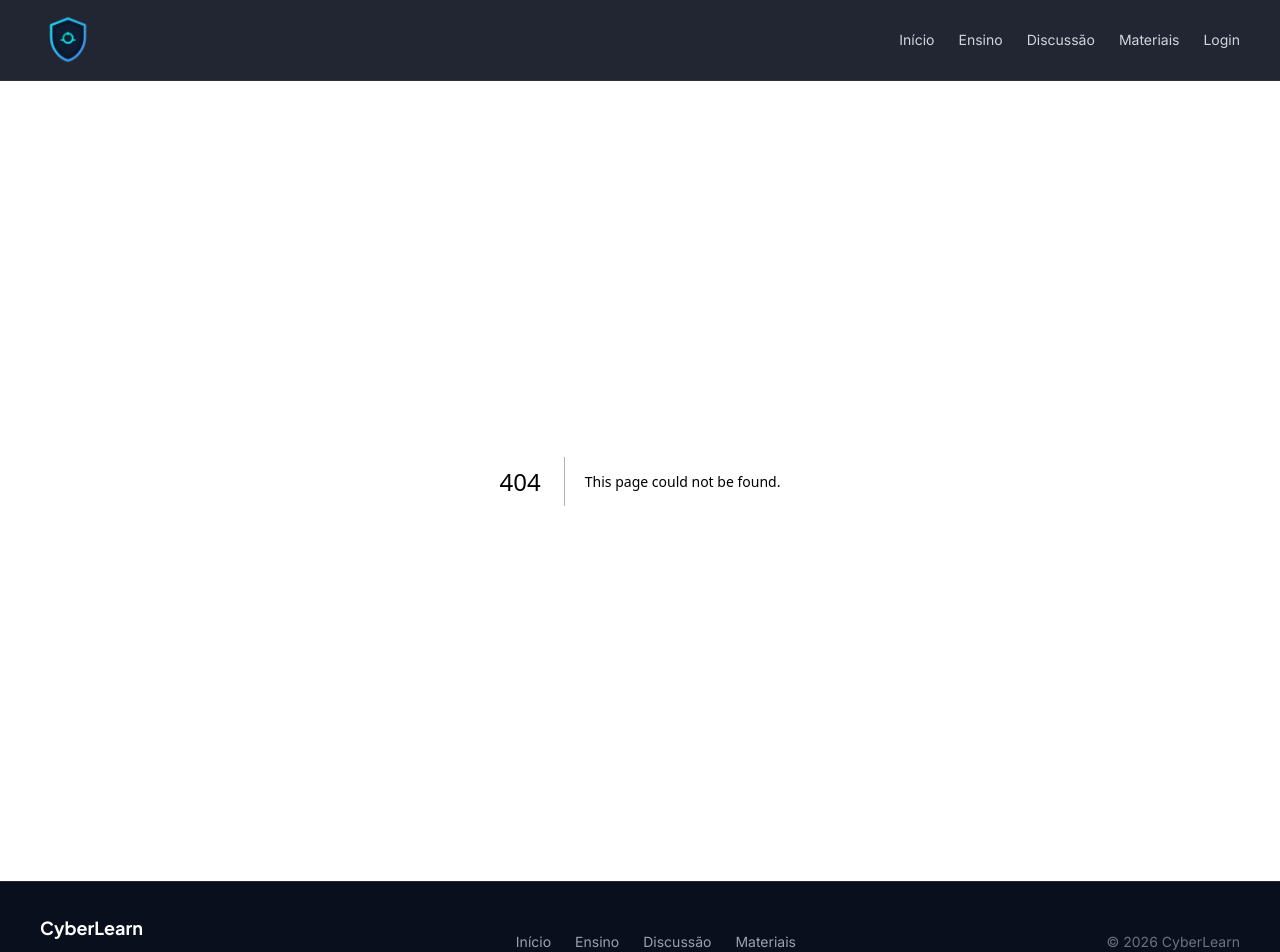
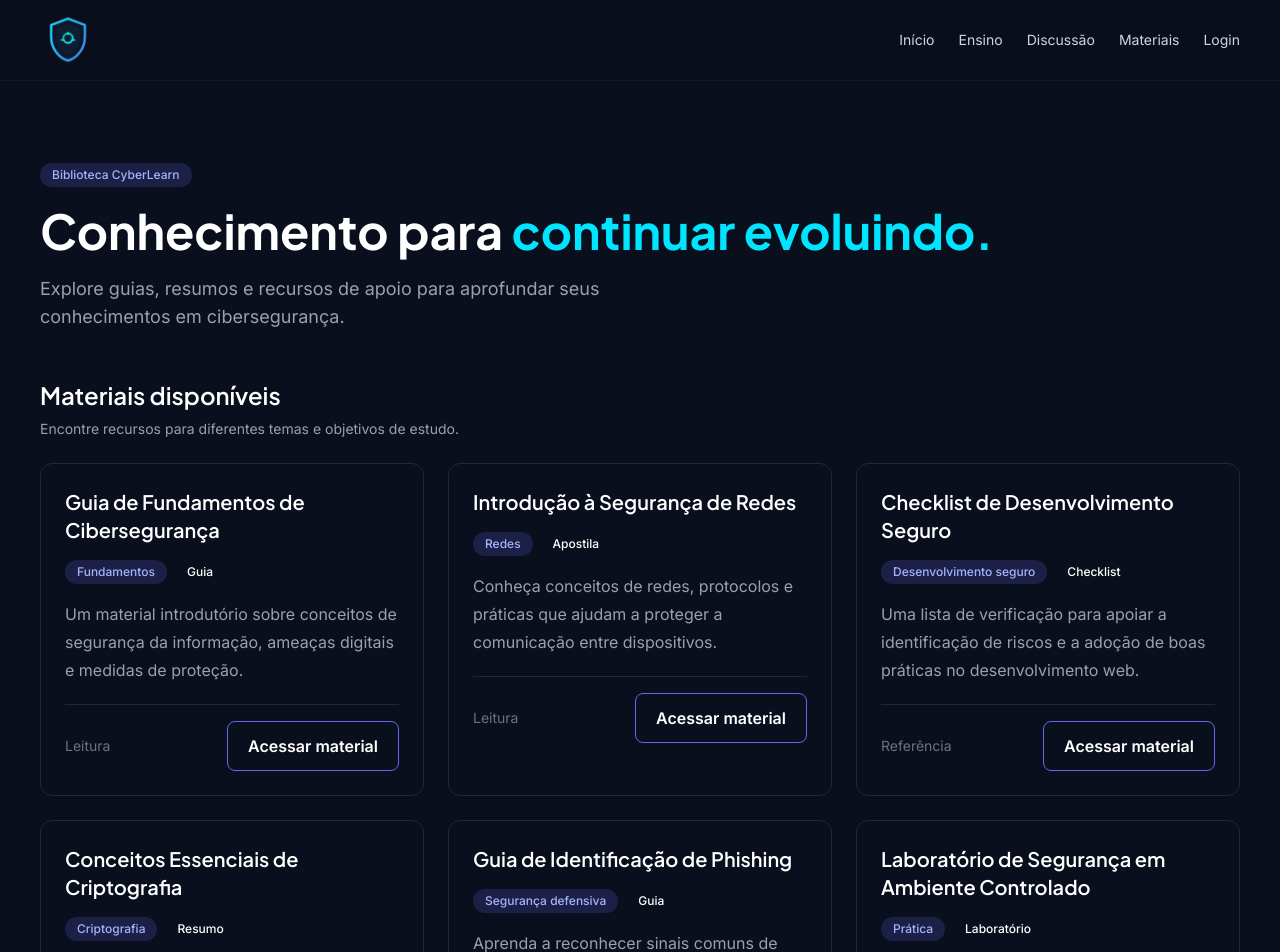
Before and after one commit to tkaoribruna/Certificadora-Identitaria, a Next.js app in the folder frontend/: page /materiais in a window 1280 px wide. Before the commit this address had no page. Shown: the top 952 px of the page. Built offline with nearby package versions, Linux system fonts and the light colour scheme.

Commit message:
feat(frontend): adiciona pagina de materiais

```diff
--- /dev/null
+++ b/frontend/app/materiais/page.tsx
@@ -0,0 +1,143 @@
+"use client"
+
+import { Container } from "@/components/Container";
+import { Badge } from "@/components/Badge";
+import { Card } from "@/components/Card";
+import { Button } from "@/components/Button";
+
+const materiais = [
+  {
+    id: 1,
+    titulo: "Guia de Fundamentos de Cibersegurança",
+    descricao:
+      "Um material introdutório sobre conceitos de segurança da informação, ameaças digitais e medidas de proteção.",
+    categoria: "Fundamentos",
+    tipo: "Guia",
+    formato: "Leitura",
+  },
+  {
+    id: 2,
+    titulo: "Introdução à Segurança de Redes",
+    descricao:
+      "Conheça conceitos de redes, protocolos e práticas que ajudam a proteger a comunicação entre dispositivos.",
+    categoria: "Redes",
+    tipo: "Apostila",
+    formato: "Leitura",
+  },
+  {
+    id: 3,
+    titulo: "Checklist de Desenvolvimento Seguro",
+    descricao:
+      "Uma lista de verificação para apoiar a identificação de riscos e a adoção de boas práticas no desenvolvimento web.",
+    categoria: "Desenvolvimento seguro",
+    tipo: "Checklist",
+    formato: "Referência",
+  },
+  {
+    id: 4,
+    titulo: "Conceitos Essenciais de Criptografia",
+    descricao:
+      "Revise os conceitos de hashing, criptografia simétrica e assimétrica e suas aplicações na proteção de dados.",
+    categoria: "Criptografia",
+    tipo: "Resumo",
+    formato: "Leitura",
+  },
+  {
+    id: 5,
+    titulo: "Guia de Identificação de Phishing",
+    descricao:
+      "Aprenda a reconhecer sinais comuns de mensagens fraudulentas e a avaliar links e solicitações suspeitas.",
+    categoria: "Segurança defensiva",
+    tipo: "Guia",
+    formato: "Referência",
+  },
+  {
+    id: 6,
+    titulo: "Laboratório de Segurança em Ambiente Controlado",
+    descricao:
+      "Uma proposta de estudo prático para explorar conceitos de segurança em um ambiente próprio e autorizado.",
+    categoria: "Prática",
+    tipo: "Laboratório",
+    formato: "Prática",
+  },
+];
+
+export default function MateriaisPage() {
+  return (
+    <main className="flex-1 py-16 sm:py-20">
+      <Container>
+        <section className="mb-12">
+          <Badge variante="primario">Biblioteca CyberLearn</Badge>
+
+          <h1 className="mt-5 font-heading text-3xl font-bold text-white sm:text-5xl">
+            Conhecimento para{" "}
+            <span className="text-[#00E5FF]">continuar evoluindo.</span>
+          </h1>
+
+          <p className="mt-5 max-w-2xl text-base leading-7 text-gray-400 sm:text-lg">
+            Explore guias, resumos e recursos de apoio para aprofundar seus
+            conhecimentos em cibersegurança.
+          </p>
+        </section>
+
+        <section>
+          <div className="mb-6">
+            <h2 className="font-heading text-2xl font-semibold text-white">
+              Materiais disponíveis
+            </h2>
+
+            <p className="mt-2 text-sm text-gray-400">
+              Encontre recursos para diferentes temas e objetivos de estudo.
+            </p>
+          </div>
+
+          <div className="grid gap-6 md:grid-cols-2 xl:grid-cols-3">
+            {materiais.map((material) => (
+              <Card key={material.id} titulo={material.titulo}>
+                <div className="flex flex-wrap gap-2">
+                  <Badge variante="primario">{material.categoria}</Badge>
+                  <Badge variante="neutro">{material.tipo}</Badge>
+                </div>
+
+                <p className="mt-4 min-h-20 leading-7 text-gray-400">
+                  {material.descricao}
+                </p>
+
+                <div className="mt-5 flex items-center justify-between border-t border-white/10 pt-4">
+                  <span className="text-sm text-gray-500">
+                    {material.formato}
+                  </span>
+
+                  <Button
+                    texto="Acessar material"
+                    variante="secundario"
+                    onClick={() =>
+                      alert(
+                        "O acesso aos materiais será implementado na integração com a API."
+                      )
+                    }
+                  />
+                </div>
+              </Card>
+            ))}
+          </div>
+        </section>
+
+        <section className="mt-16 rounded-2xl border border-[#00E5FF]/20 bg-[#00E5FF]/5 p-6 sm:p-8">
+          <h2 className="font-heading text-xl font-semibold text-white sm:text-2xl">
+            Aprenda e compartilhe
+          </h2>
+
+          <p className="mt-3 max-w-2xl leading-7 text-gray-400">
+            Além de consultar materiais, participe das discussões e troque
+            conhecimentos com a comunidade.
+          </p>
+
+          <div className="mt-6">
+            <Button texto="Explorar discussões" href="/discussao" />
+          </div>
+        </section>
+      </Container>
+    </main>
+  );
+}
```
